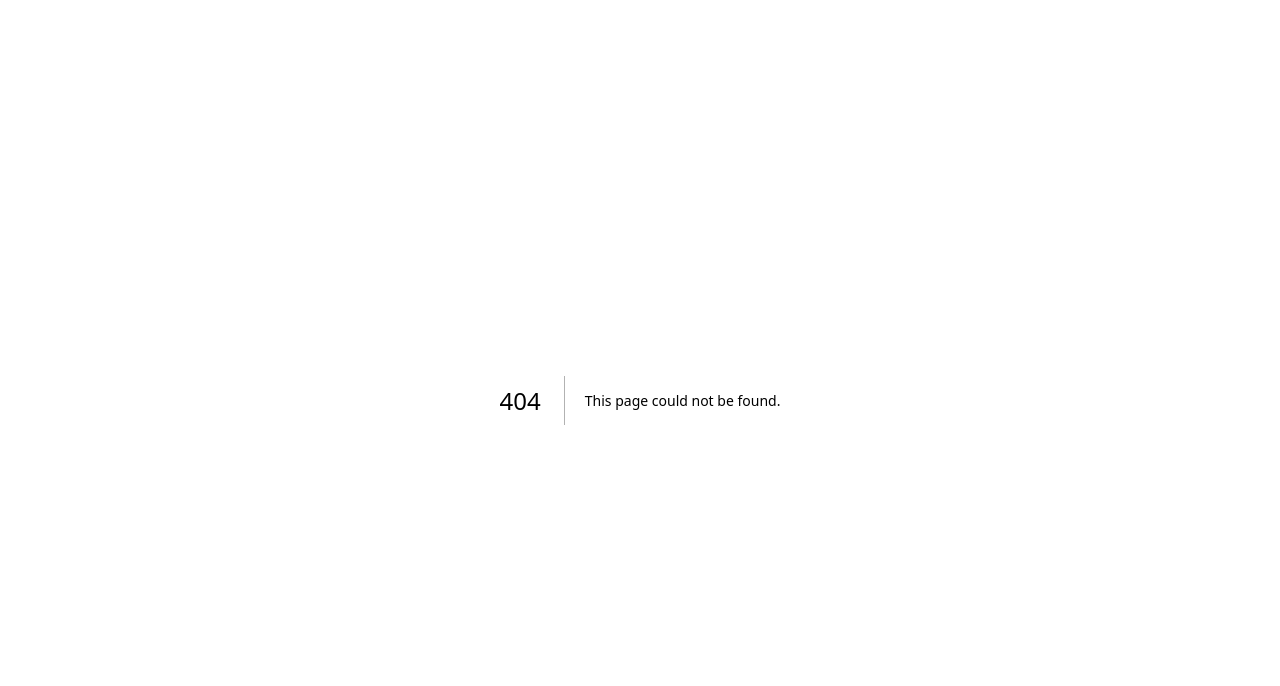
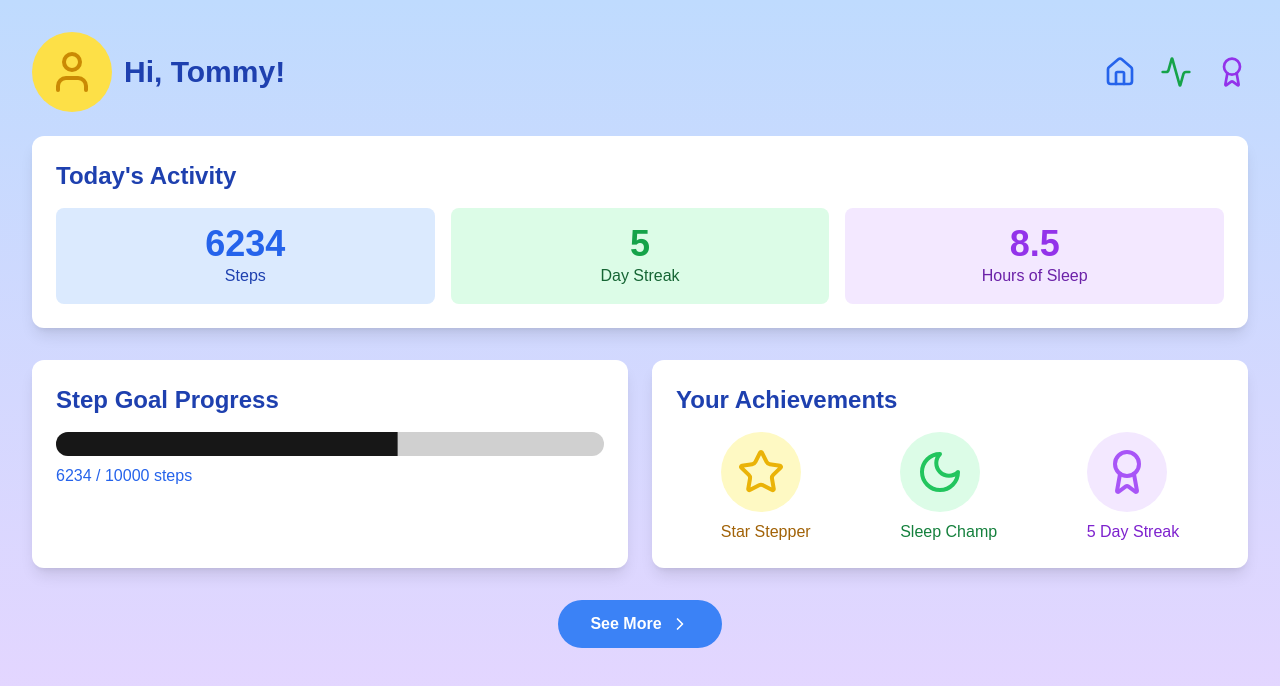
Before and after one commit to owencooke/GoalGetter, a Next.js app: page /dashboard in a window 1280 px wide. Before the commit this address had no page. Shown: the top 686 px of the page. Built offline with nearby package versions, Linux system fonts and the light colour scheme.

Commit message:
add pages

```diff
--- /dev/null
+++ b/app/dashboard/page.tsx
@@ -0,0 +1,136 @@
+"use client";
+
+import { useState } from "react";
+import {
+  Moon,
+  Star,
+  Award,
+  Home,
+  ChevronRight,
+  Activity,
+  User,
+} from "lucide-react";
+import { Progress } from "@/components/ui/progress";
+
+export default function KidsDashboard() {
+  const [stepCount, setStepCount] = useState(6234);
+  const [streakDays, setStreakDays] = useState(5);
+  const [sleepHours, setSleepHours] = useState(8.5);
+
+  const dailyStepGoal = 10000;
+  const stepProgress = (stepCount / dailyStepGoal) * 100;
+
+  return (
+    <div className="min-h-screen bg-gradient-to-b from-blue-200 to-purple-200 p-4 md:p-8">
+      <div className="max-w-7xl mx-auto">
+        <header className="flex flex-col md:flex-row md:items-center justify-between mb-6 gap-4">
+          <div className="flex items-center space-x-3">
+            <div className="w-16 h-16 md:w-20 md:h-20 rounded-full bg-yellow-300 flex items-center justify-center">
+              <User className="w-10 h-10 md:w-12 md:h-12 text-yellow-600" />
+            </div>
+            <h1 className="text-2xl md:text-3xl font-bold text-blue-800">
+              Hi, Tommy!
+            </h1>
+          </div>
+          <nav>
+            <ul className="flex space-x-4 md:space-x-6">
+              <li>
+                <Home className="w-6 h-6 md:w-8 md:h-8 text-blue-600" />
+              </li>
+              <li>
+                <Activity className="w-6 h-6 md:w-8 md:h-8 text-green-600" />
+              </li>
+              <li>
+                <Award className="w-6 h-6 md:w-8 md:h-8 text-purple-600" />
+              </li>
+            </ul>
+          </nav>
+        </header>
+
+        <main className="space-y-6 md:space-y-8">
+          <section className="bg-white rounded-xl p-6 shadow-lg">
+            <h2 className="text-xl md:text-2xl font-semibold mb-4 text-blue-800">
+              Today's Activity
+            </h2>
+            <div className="grid grid-cols-3 gap-4 text-center">
+              <div className="bg-blue-100 p-4 rounded-lg">
+                <p className="text-3xl md:text-4xl font-bold text-blue-600">
+                  {stepCount}
+                </p>
+                <p className="text-sm md:text-base text-blue-800">Steps</p>
+              </div>
+              <div className="bg-green-100 p-4 rounded-lg">
+                <p className="text-3xl md:text-4xl font-bold text-green-600">
+                  {streakDays}
+                </p>
+                <p className="text-sm md:text-base text-green-800">
+                  Day Streak
+                </p>
+              </div>
+              <div className="bg-purple-100 p-4 rounded-lg">
+                <p className="text-3xl md:text-4xl font-bold text-purple-600">
+                  {sleepHours}
+                </p>
+                <p className="text-sm md:text-base text-purple-800">
+                  Hours of Sleep
+                </p>
+              </div>
+            </div>
+          </section>
+
+          <div className="md:grid md:grid-cols-2 md:gap-6">
+            <section className="bg-white rounded-xl p-6 shadow-lg mb-6 md:mb-0">
+              <h2 className="text-xl md:text-2xl font-semibold mb-4 text-blue-800">
+                Step Goal Progress
+              </h2>
+              <div className="space-y-2">
+                <Progress value={stepProgress} className="h-4 md:h-6" />
+                <p className="text-sm md:text-base text-blue-600 font-medium">
+                  {stepCount} / {dailyStepGoal} steps
+                </p>
+              </div>
+            </section>
+
+            <section className="bg-white rounded-xl p-6 shadow-lg">
+              <h2 className="text-xl md:text-2xl font-semibold mb-4 text-blue-800">
+                Your Achievements
+              </h2>
+              <div className="flex justify-around">
+                <div className="text-center">
+                  <div className="w-16 h-16 md:w-20 md:h-20 rounded-full bg-yellow-100 flex items-center justify-center mb-2">
+                    <Star className="w-10 h-10 md:w-12 md:h-12 text-yellow-500" />
+                  </div>
+                  <p className="text-sm md:text-base font-medium text-yellow-700">
+                    Star Stepper
+                  </p>
+                </div>
+                <div className="text-center">
+                  <div className="w-16 h-16 md:w-20 md:h-20 rounded-full bg-green-100 flex items-center justify-center mb-2">
+                    <Moon className="w-10 h-10 md:w-12 md:h-12 text-green-500" />
+                  </div>
+                  <p className="text-sm md:text-base font-medium text-green-700">
+                    Sleep Champ
+                  </p>
+                </div>
+                <div className="text-center">
+                  <div className="w-16 h-16 md:w-20 md:h-20 rounded-full bg-purple-100 flex items-center justify-center mb-2">
+                    <Award className="w-10 h-10 md:w-12 md:h-12 text-purple-500" />
+                  </div>
+                  <p className="text-sm md:text-base font-medium text-purple-700">
+                    5 Day Streak
+                  </p>
+                </div>
+              </div>
+            </section>
+          </div>
+        </main>
+
+        <footer className="mt-8 text-center">
+          <button className="bg-blue-500 text-white px-6 py-2 md:px-8 md:py-3 rounded-full font-semibold text-sm md:text-base flex items-center justify-center mx-auto transition-colors hover:bg-blue-600 focus:outline-none focus:ring-2 focus:ring-blue-500 focus:ring-offset-2">
+            See More <ChevronRight className="ml-2 w-4 h-4 md:w-5 md:h-5" />
+          </button>
+        </footer>
+      </div>
+    </div>
+  );
+}
```
Also changed, not shown: app/achievements/page.tsx (added), app/profile/page.tsx (added), 1 other file (tests, documents, lock files or other folders).
